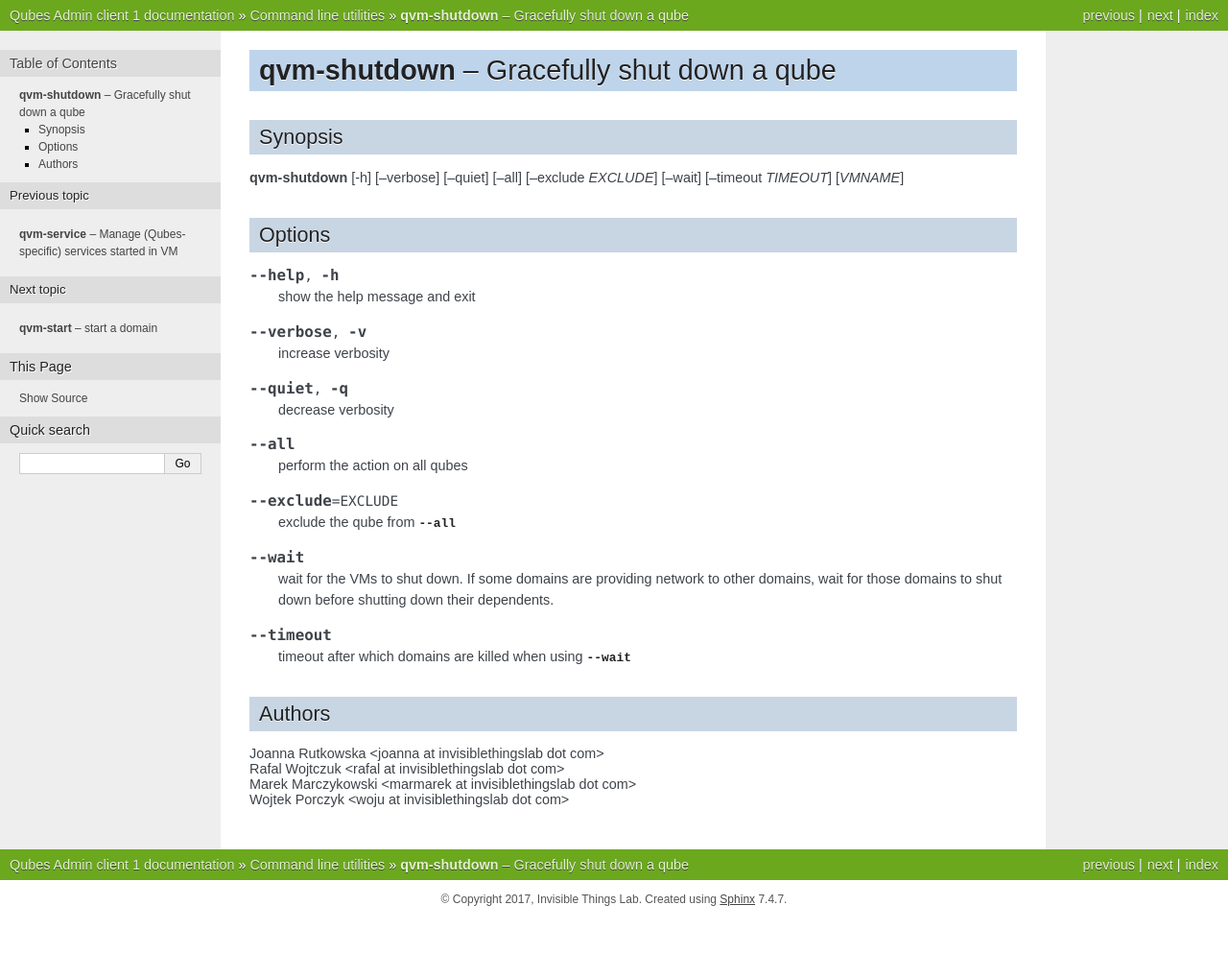
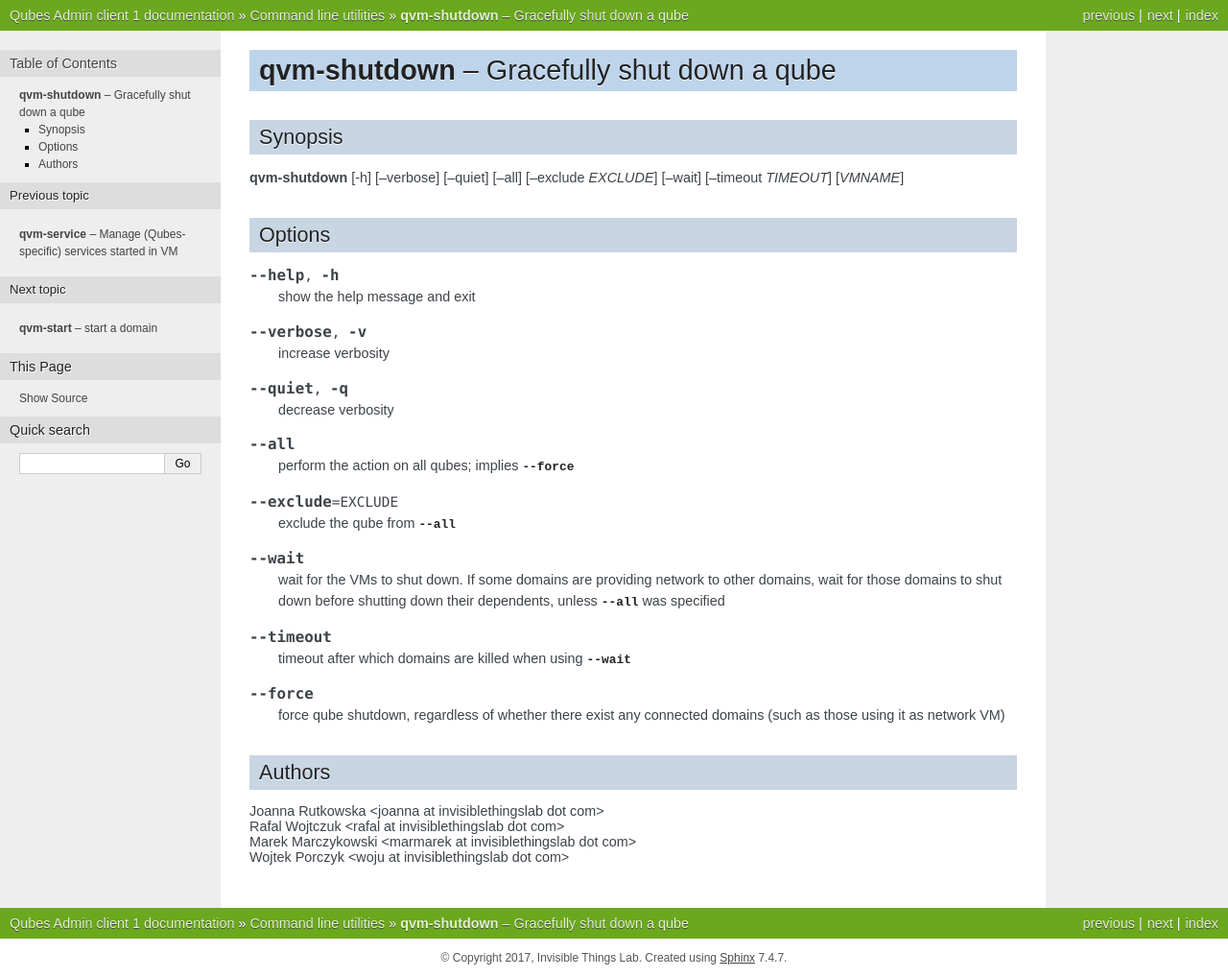
Before and after one commit to QubesOS/qubes-core-admin-client, a Sphinx documentation site: the page built from doc/manpages/qvm-shutdown.rst, in a window 1280 px wide. Shown: the whole page at 96% size. Built offline with Sphinx 7.4.7, drawn with Linux system fonts in a browser that asks for light colours; the version number could not be read and is left out; before the commit the page ends 957 px from its top, so only the background shows below that.

Commit message:
Added explicit 'force' option to qvm-shutdown
(cherry picked from commit 5c94c72ecd49be04eb0eec1eb4f98b24051ff479)

```diff
--- a/doc/manpages/qvm-shutdown.rst
+++ b/doc/manpages/qvm-shutdown.rst
@@ -25,7 +25,7 @@ Options
 
 .. option:: --all
 
-   perform the action on all qubes
+   perform the action on all qubes; implies :option:`--force`
 
 .. option:: --exclude=EXCLUDE
 
@@ -35,11 +35,17 @@ Options
 
    wait for the VMs to shut down. If some domains are providing network to other
    domains, wait for those domains to shut down before shutting down their
-   dependents.
+   dependents, unless :option:`--all` was specified
 
 .. option:: --timeout
 
    timeout after which domains are killed when using :option:`--wait`
+
+.. option:: --force
+
+   force qube shutdown, regardless of whether there exist any connected domains
+   (such as those using it as network VM)
+
 
 Authors
 -------
```
Also changed, not shown: 1 other file.
